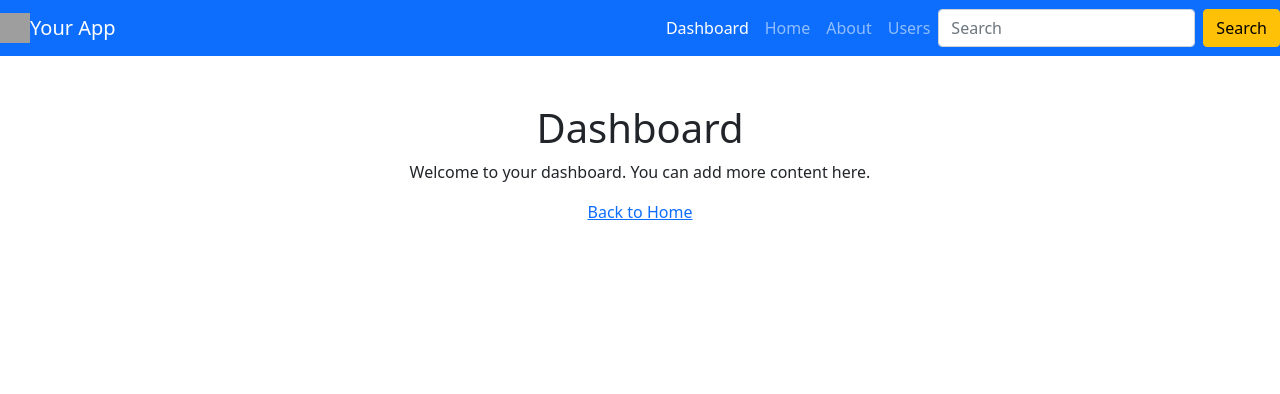
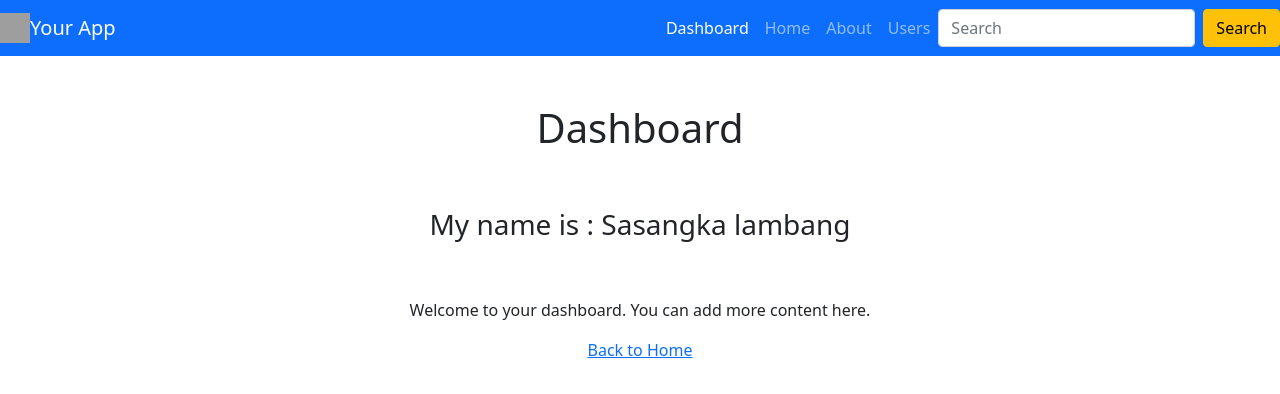
Before and after one commit to salak96/React-Yarn-Parsinta, a React (Vite) app: page /dashboard in a window 1280 px wide. Shown: the top 394 px of the page. Built offline with nearby package versions, Linux system fonts and the light colour scheme; grey boxes are pictures that could not be loaded.

Commit message:
UserContext

```diff
--- /dev/null
+++ b/src/components/AuthenticatedUser.jsx
@@ -0,0 +1,11 @@
+import { useContext } from 'react';
+import { userContext } from './views/context/User';
+
+export default function AuthenticatedUser({ children }) {
+    const { user } = useContext(userContext);
+    return (
+        <div className='container py-5 text-center'>
+            <h3>My name is : {user.name}</h3>
+        </div>
+    );
+}
--- a/src/components/views/Dashboard.jsx
+++ b/src/components/views/Dashboard.jsx
@@ -1,10 +1,16 @@
-import React from 'react';
+import React, { useContext } from 'react';
 import { Link } from 'react-router-dom';
+import { UserProvider } from './context/User';
+import AuthenticatedUser from '../AuthenticatedUser';
 
 const Dashboard = () => {
+
     return (
         <div className='container py-5 text-center'>
             <h1>Dashboard</h1>
+            <UserProvider>
+                <AuthenticatedUser/>
+            </UserProvider>
             <p>Welcome to your dashboard. You can add more content here.</p>
             <Link to='/'>Back to Home</Link>
         </div>
--- /dev/null
+++ b/src/components/views/context/User.jsx
@@ -0,0 +1,12 @@
+import { createContext } from 'react';
+
+const userContext = createContext();
+const UserProvider = ({ children }) => {
+    const user = {
+        name: 'Sasangka lambang',
+    };
+
+    return <userContext.Provider value={{ user }}>{children}</userContext.Provider>;
+};
+
+export { userContext, UserProvider };
--- a/src/components/views/users/Show.jsx
+++ b/src/components/views/users/Show.jsx
@@ -19,9 +19,7 @@ export default function Show() {
         <div className='container py-5 mt-10'>
             {user ? (
                 <div className='card'>
-                    <div className='card-header juustify-content-center align-items-center text-center'>
-                        {user.name}
-                    </div>
+                    <div className='card-header juustify-content-center align-items-center text-center'>{user.name}</div>
                     <div className='card-body'>
                         <div className='justify-content-center text-center align-items-center py-5'>
                             <a href={`https://www.${user.website}`} target='_blank' className='text-decoration-none d-block mb-2'>
@@ -30,7 +28,6 @@ export default function Show() {
                             <p>{user.name}</p>
                             <p>{user.email}</p>
                         </div>
-
                     </div>
                 </div>
             ) : (
```
